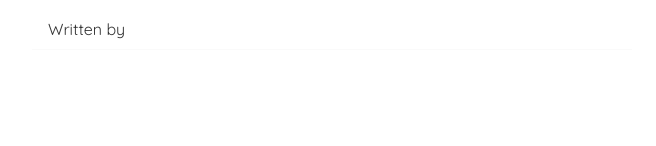
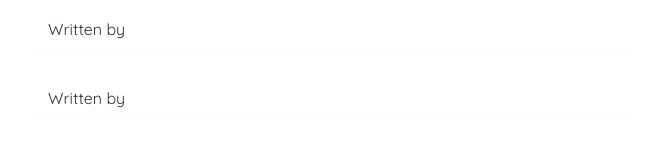
Before and after one commit to yuqiyangyang/dojo-blog, a React (Create React App) app: page / in a window 1280 px wide. Shown: the part 644-790 px from the top of the page, without its empty margins (308-964 px from the left). Built offline with nearby package versions, Linux system fonts and the light colour scheme; data requests are answered from the project's data file.

Commit message:
redirect

```diff
--- a/data/db.json
+++ b/data/db.json
@@ -26,6 +26,9 @@
     },
     {
       "id": 7
+    },
+    {
+      "id": 8
     }
   ]
 }
--- a/src/Create.js
+++ b/src/Create.js
@@ -1,10 +1,12 @@
 import { useState } from "react";
+import { useHistory } from "react-router-dom";
 
 const Create = () => {
   const [title, setTitle] = useState("");
   const [body, setBody] = useState("");
   const [author, setAuthor] = useState("mario");
   const [isPending, setIsPending] = useState(false);
+  const history = useHistory();
 
   const handleSubmit = (e) => {
     e.preventDefault();
@@ -19,6 +21,8 @@ const Create = () => {
     }).then(() => {
       console.log("new blog added");
       setIsPending(false);
+      // history.go(-1);
+      history.push("/");
     });
   };
 
```
